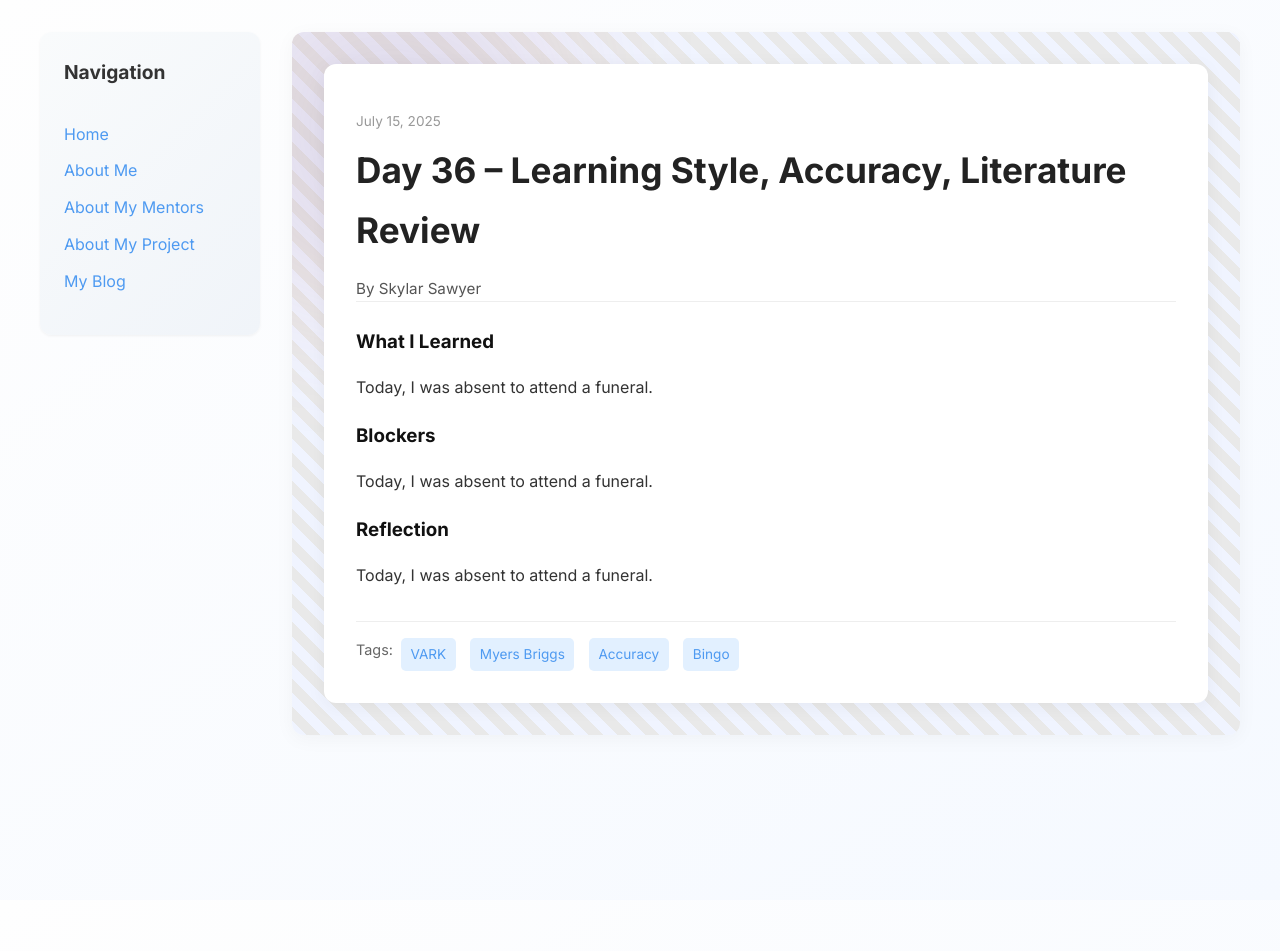
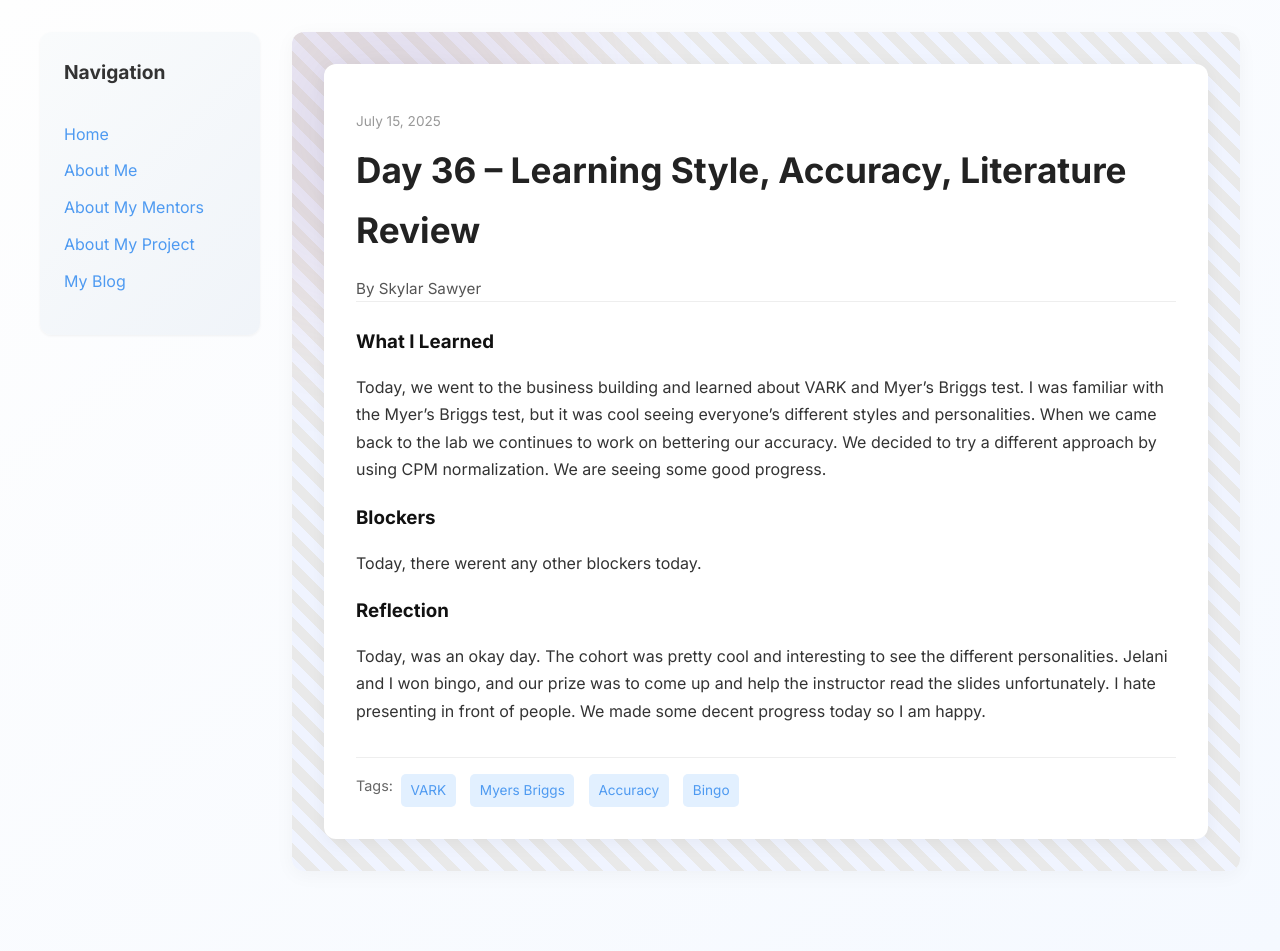
Before and after one commit to skysaw13/skysaw13.github.io, a Jekyll site: the page built from _posts/2025-07-15-day-36.md, in a window 1280 px wide. Built offline with Jekyll 4.4.1, drawn with Linux system fonts in a browser that asks for light colours; before the commit the page ends 900 px from its top, so only the background shows below that.

Commit message:
Update 2025-07-15-day-36.md

```diff
--- a/_posts/2025-07-15-day-36.md
+++ b/_posts/2025-07-15-day-36.md
@@ -7,11 +7,11 @@ permalink: /day36.html
 tags: ["VARK", "Myers Briggs", "Accuracy", "Bingo"]
 
 what_i_learned: |
-  Today, I was absent to attend a funeral.
+  Today, we went to the business building and learned about VARK and Myer's Briggs test. I was familiar with the Myer's Briggs test, but it was cool seeing everyone's different styles and personalities. When we came back to the lab we continues to work on bettering our accuracy. We decided to try a different approach by using CPM normalization. We are seeing some good progress.
 
 blockers: |
-  Today, I was absent to attend a funeral.
+  Today, there werent any other blockers today.
 
 reflection: |
-  Today, I was absent to attend a funeral.
+  Today, was an okay day. The cohort was pretty cool and interesting to see the different personalities. Jelani and I won bingo, and our prize was to come up and help the instructor read the slides unfortunately. I hate presenting in front of people. We made some decent progress today so I am happy.
 ---
```
